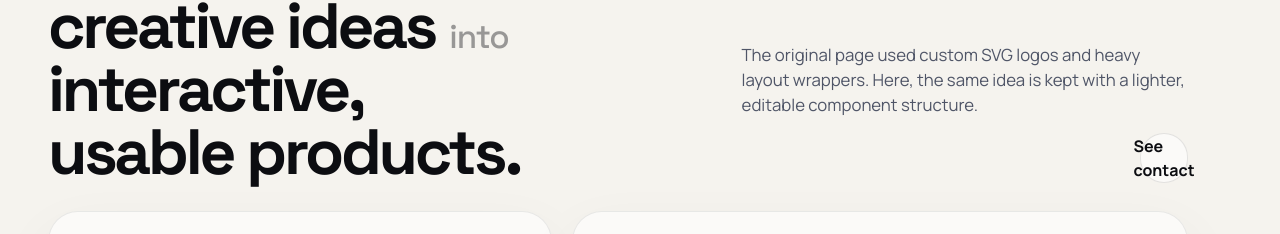
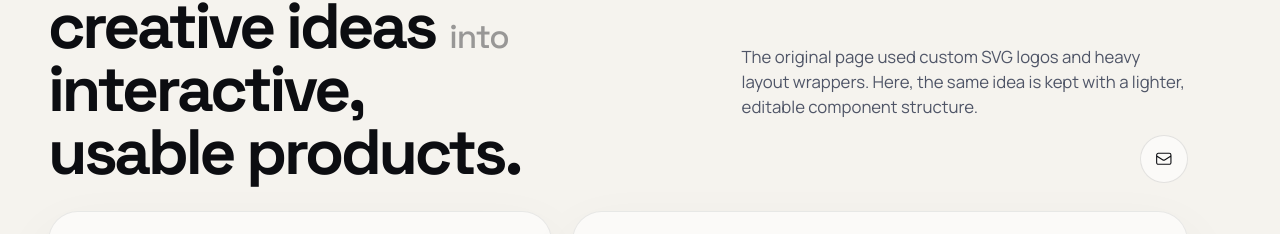
Before and after one commit to ppsssj/PortFolio_ppsssj, a React (Vite) app: page / in a window 1280 px wide. Shown: the part 4178-4412 px from the top of the page. Built offline with nearby package versions, Linux system fonts and the light colour scheme.

Commit message:
아이콘 추가

```diff
--- a/src/App.jsx
+++ b/src/App.jsx
@@ -2,6 +2,7 @@ import { useEffect, useState } from "react";
 import {
   HiOutlineAcademicCap,
   HiOutlineArrowLeft,
+  HiOutlineEnvelope,
   HiOutlineIdentification,
   HiOutlineTrophy,
   HiOutlineUserGroup,
@@ -622,7 +623,8 @@ function App() {
               </>
             }
             description="The original page used custom SVG logos and heavy layout wrappers. Here, the same idea is kept with a lighter, editable component structure."
-            actionLabel="See contact"
+            actionLabel={<HiOutlineEnvelope />}
+            actionAriaLabel="Jump to contact section"
             actionHref="#contact"
           />
 
```
